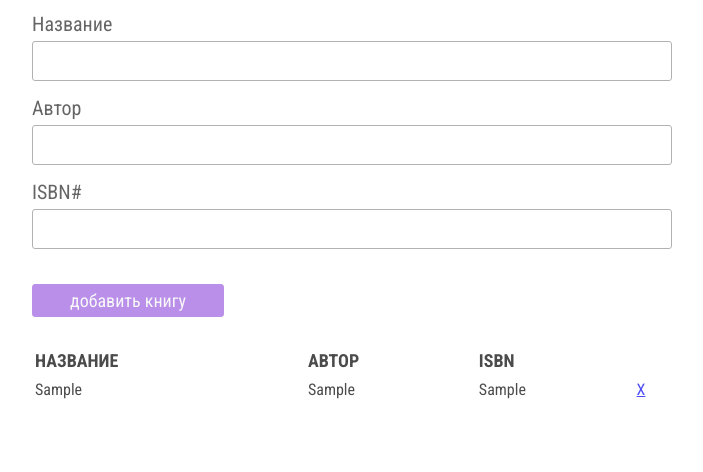
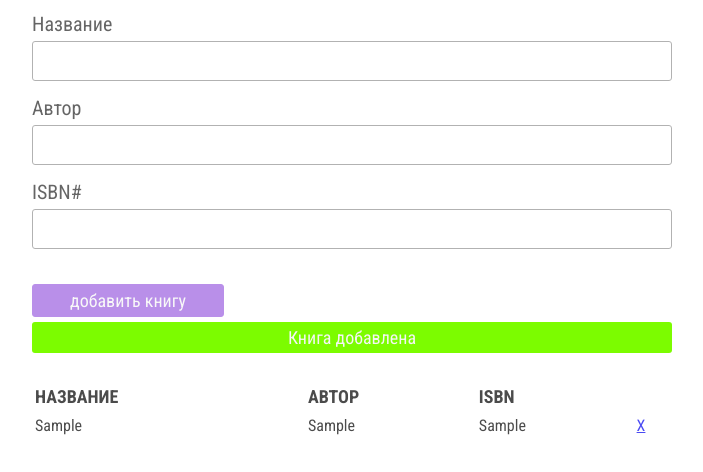
Before and after one commit to chaldeok/Book_list, a plain HTML site: page index.html in a window 1280 px wide. Both pictures are taken after typing "Sample", "Sample", "Sample" into the empty fields and a click on the input "добавить книгу". Shown: the part 58-530 px from the top of the page, without its empty margins (288-991 px from the left). Drawn offline with Linux system fonts and the light colour scheme.

Commit message:
JS: написал функцию валидации полей формы, функцию отображения сообщения о том, что надо заполнить все поля формы и о том, что книга добавлена

```diff
--- a/css/style.css
+++ b/css/style.css
@@ -86,3 +86,9 @@ h1 {
 #book-list > tr {
     line-height: 30px;
 }
+.alert {
+    border-radius: 3px;
+    padding: 5px;
+    text-align: center;
+    font-size: 18px;
+}
--- a/js/app_es5.js
+++ b/js/app_es5.js
@@ -10,8 +10,20 @@ function UI() {}
 UI.prototype.addBookToList = function(book) {
 	const list = document.getElementById('book-list');
 	const rowElem = document.createElement('tr');
-	rowElem.innerHTML = `<td>${book.title}</td><td>${book.author}</td><td>${book.isbn}<td><a href="#" class="delete">X</a></td>`
+	rowElem.innerHTML = `<td>${book.title}</td><td>${book.author}</td><td>${book.isbn}<td><a
+	href="#" class="delete">X</a></td>`;
 	list.appendChild(rowElem);
+};
+UI.prototype.showAlert = function(message, className) {
+	const div = document.createElement('div');
+	div.className = `alert ${className}`;
+	div.appendChild(document.createTextNode(message));
+	const container = document.querySelector('.container');
+	const table = document.querySelector('.table');
+	container.insertBefore(div, table);
+	setTimeout(function() {
+		document.querySelector('.alert').remove();
+	}, 3000);
 };
 UI.prototype.clearInputs = function() {
 	document.getElementById('title').value = '';
@@ -27,8 +39,13 @@ document.getElementById('book-form').addEventListener('submit', function(e) {
 	const book = new Book(title, author, isbn);
 
 	const ui = new UI();
-	ui.addBookToList(book);
-	ui.clearInputs();
+	if(title === '' || author === '' || isbn === '') {
+		ui.showAlert('Заполните, пожалуйста, все поля формы', 'error');
+	} else {
+		ui.addBookToList(book);
+		ui.showAlert('Книга добавлена', 'success');
+		ui.clearInputs();
+	}
 
 	e.preventDefault();
 });
```
Also changed, not shown: index.html (+2 -2 lines).
